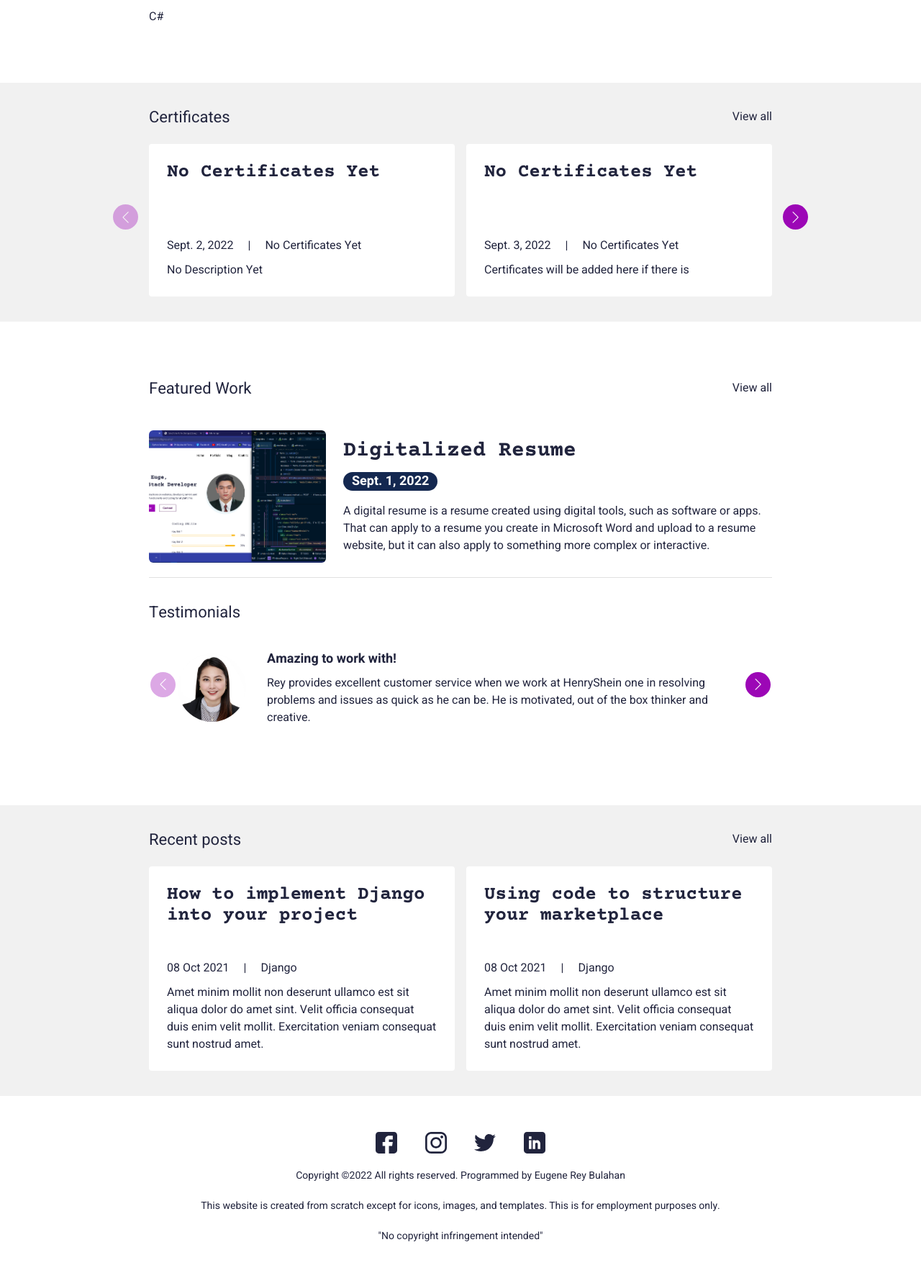
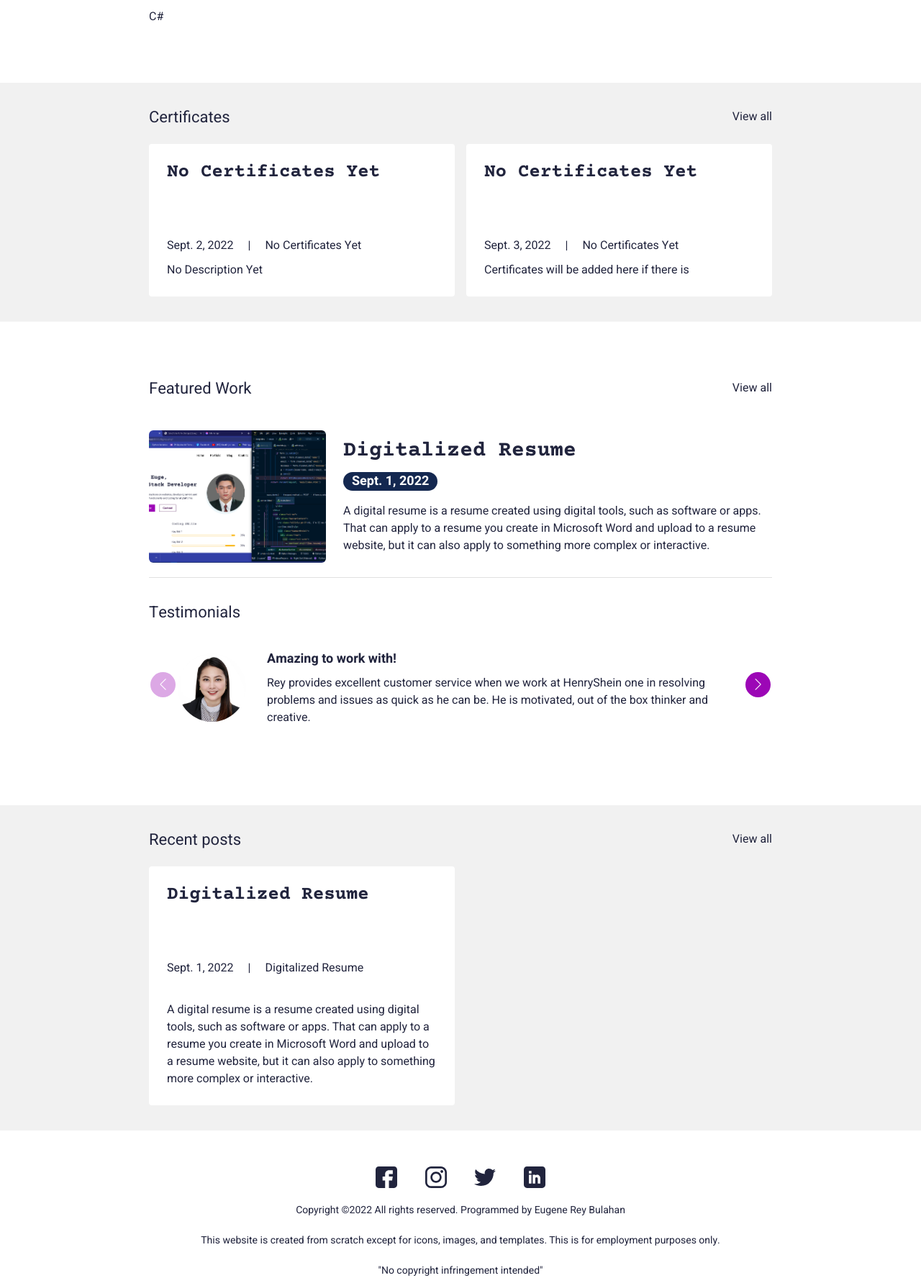
Before and after one commit to codefilterPH/digiresume, a Django app: page / in a window 1280 px wide. Shown: the part 1027-2803 px from the top of the page at 72% size. Before the commit the page ends 2752 px from the top, so only its background shows below. Run offline with Django 4.2, Linux system fonts and the light colour scheme; data comes from the database, SQL or seed files in the repository; some libraries are stand-ins or nearby versions.

Commit message:
Add files via upload

```diff
--- a/digiresume/templates/main/index.html
+++ b/digiresume/templates/main/index.html
@@ -246,27 +246,28 @@
               <a href="javascript:void(0)" class="simpleLink">View all</a>
             </div>
           </div>
-          <div class="row g-3">
-            <div class="col-lg-6">
-              <div class="cardStyle1">
-                <h4 class="mdTitle cs1Title"><a href="javascript:void(0)">How to implement Django into your project</a></h4>
-                <ul class="cardOptionCol">
-                  <li>08 Oct 2021</li>
-                  <li>Django</li>
-                </ul>
-                <p>Amet minim mollit non deserunt ullamco est sit aliqua dolor do amet sint. Velit officia consequat duis enim velit mollit. Exercitation veniam consequat sunt nostrud amet.</p>
+          <div class="sliderOuter">
+            <div class="swiper certificatesSlider">
+              <div class="swiper-wrapper">
+                {% for recent in recent %}
+                <div class="swiper-slide">
+                  <div class="cardStyle1">
+                    <h4 class="mdTitle cs1Title">
+                      <a href="javascript:void(0)">{{ recent.name }}</a>
+                    </h4>
+                    <ul class="cardOptionCol">
+                      <li>{{ recent.date_created }}</li>
+                      <li>{{ recent.name }}</li>
+                    </ul>
+                    <br><p>{{ recent.info }}</p>
+                  </div>
+                </div>
+                {% endfor %}
               </div>
             </div>
-            <div class="col-lg-6">
-              <div class="cardStyle1">
-                <h4 class="mdTitle cs1Title"><a href="javascript:void(0)">Using code to structure your marketplace</a></h4>
-                <ul class="cardOptionCol">
-                  <li>08 Oct 2021</li>
-                  <li>Django</li>
-                </ul>
-                <p>Amet minim mollit non deserunt ullamco est sit aliqua dolor do amet sint. Velit officia consequat duis enim velit mollit. Exercitation veniam consequat sunt nostrud amet.</p>
-              </div>
-            </div>
+            <div class="cert-swiper-button-next swiper-button-next swiperBtnStyle"></div>
+            <div class="cert-swiper-button-prev swiper-button-prev swiperBtnStyle"></div>
+            <div class="swiper-pagination swiperPaginationStyle posInitial"></div>
           </div>
         </div>
       </div>
```
